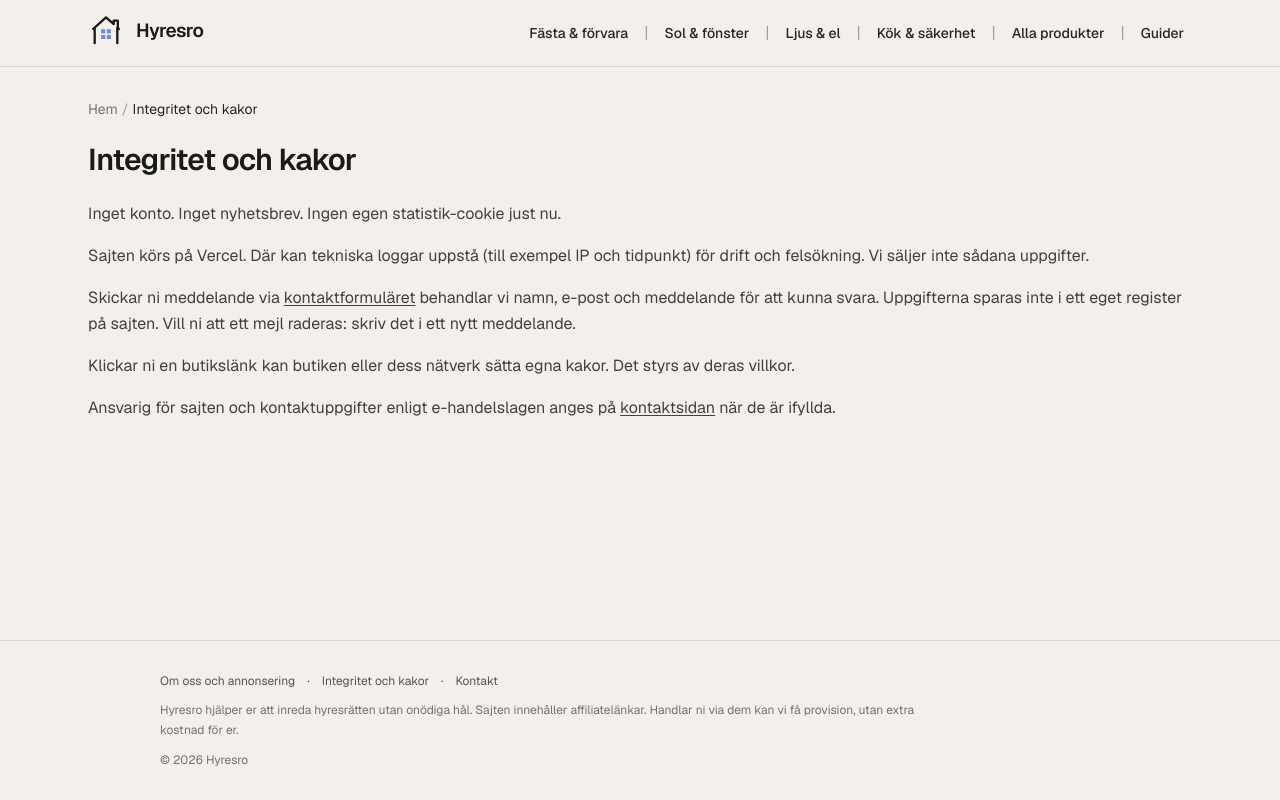
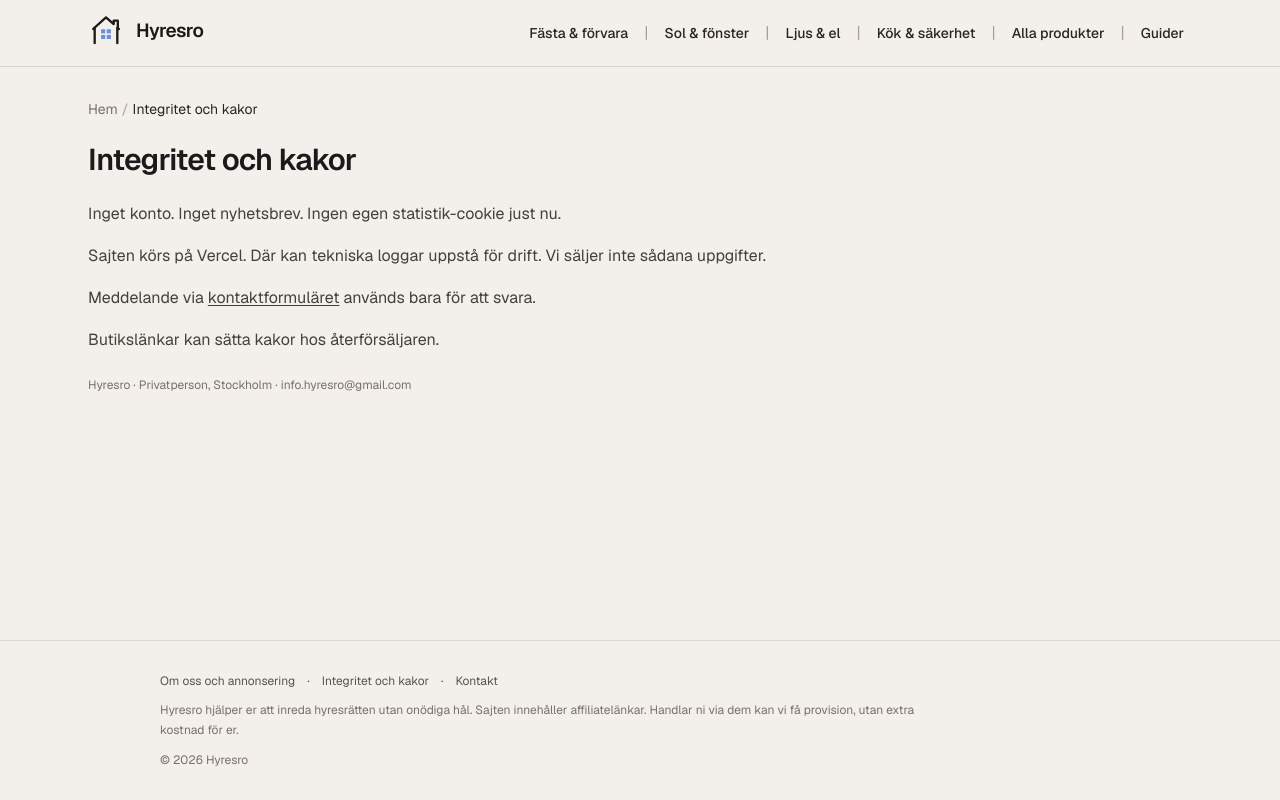
Before and after one commit to snabbsajt/hyresro, a Next.js app: page /integritet in a window 1280 px wide. Built offline with nearby package versions, Linux system fonts and the light colour scheme.

Commit message:
Mindre synlig avsändare, formulär utan visad adress

```diff
--- a/src/app/integritet/page.tsx
+++ b/src/app/integritet/page.tsx
@@ -1,6 +1,7 @@
 import type { Metadata } from "next";
 import Link from "next/link";
 import { Crumbs } from "@/components/Crumbs";
+import { site } from "@/config/site";
 
 export const metadata: Metadata = {
   title: "Integritet och kakor",
@@ -15,28 +16,22 @@ export default function IntegritetPage() {
       <div className="space-y-4 leading-relaxed text-stone-700">
         <p>Inget konto. Inget nyhetsbrev. Ingen egen statistik-cookie just nu.</p>
         <p>
-          Sajten körs på Vercel. Där kan tekniska loggar uppstå (till exempel IP och tidpunkt)
-          för drift och felsökning. Vi säljer inte sådana uppgifter.
+          Sajten körs på Vercel. Där kan tekniska loggar uppstå för drift. Vi säljer inte sådana uppgifter.
         </p>
         <p>
-          Skickar ni meddelande via{" "}
+          Meddelande via{" "}
           <Link href="/kontakt" className="underline underline-offset-2">
             kontaktformuläret
           </Link>{" "}
-          behandlar vi namn, e-post och meddelande för att kunna svara. Uppgifterna sparas inte i ett
-          eget register på sajten. Vill ni att ett mejl raderas: skriv det i ett nytt meddelande.
+          används bara för att svara.
         </p>
         <p>
-          Klickar ni en butikslänk kan butiken eller dess nätverk sätta egna kakor. Det styrs av deras villkor.
-        </p>
-        <p>
-          Ansvarig för sajten och kontaktuppgifter enligt e-handelslagen anges på{" "}
-          <Link href="/kontakt" className="underline underline-offset-2">
-            kontaktsidan
-          </Link>{" "}
-          när de är ifyllda.
+          Butikslänkar kan sätta kakor hos återförsäljaren.
         </p>
       </div>
+      <p className="text-xs text-stone-500">
+        {site.name} · {site.operator} · {site.contactEmail}
+      </p>
     </article>
   );
 }
--- a/src/app/kontakt/page.tsx
+++ b/src/app/kontakt/page.tsx
@@ -1,7 +1,7 @@
 import type { Metadata } from "next";
+import Link from "next/link";
 import { Crumbs } from "@/components/Crumbs";
 import { ContactForm } from "@/components/ContactForm";
-import { site } from "@/config/site";
 
 export const metadata: Metadata = {
   title: "Kontakt",
@@ -14,14 +14,16 @@ export default function KontaktPage() {
       <Crumbs items={[{ label: "Kontakt" }]} />
       <h1 className="text-3xl font-semibold tracking-tight">Kontakt</h1>
       <p className="max-w-xl leading-relaxed text-stone-700">
-        Frågor om sajten. Köp och reklamationsärenden tas med butiken ni handlat hos.
-      </p>
-      <p className="text-sm text-stone-600">
-        {site.operator}
-        <br />
-        E-post: {site.contactEmail}
+        Frågor om sajten. Köp tas med butiken.
       </p>
       <ContactForm />
+      <p className="text-xs text-stone-500">
+        Avsändare står på sidan{" "}
+        <Link href="/integritet" className="underline underline-offset-2">
+          Integritet och kakor
+        </Link>
+        .
+      </p>
     </article>
   );
 }
```
